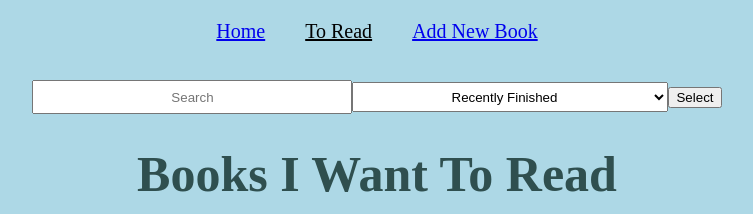
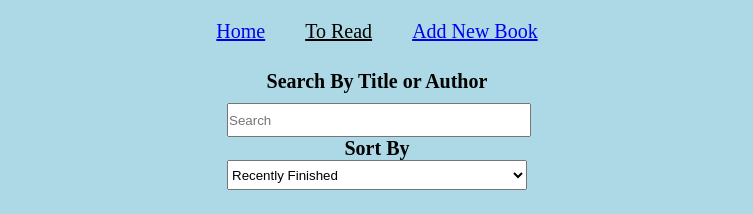
Before and after one commit to bwrosen20/phase-3-sinatra-react-project-frontend, a React (Create React App) app in the folder book-club-frontend/: page /to-read in a window 1280 px wide. Shown: the top 214 px of the page, without its empty margins (263-1016 px from the left). Built offline with nearby package versions, Linux system fonts and the light colour scheme; no server answers.

Commit message:
filter shower works. looks weird but works

```diff
--- a/book-club-frontend/src/components/App.js
+++ b/book-club-frontend/src/components/App.js
@@ -14,6 +14,7 @@ function App() {
     input:"",
     filter:"Recently Finished"
 })
+  const [showFilters,setShowFilters]=useState(true)
   const history=useHistory()
 
   useEffect(()=>{
@@ -33,9 +34,11 @@ function App() {
 
   function handleChange(event){
     setFilterData({...filterData,[event.target.name]:event.target.value})
+}
 
-
-}
+    function filterWillShow(value){
+      setShowFilters(value)
+    }
 
       let booksToDisplay=(books.filter((book)=>(((book.title).toLowerCase().includes((filterData.input).toLowerCase()))||((book.author).toLowerCase().includes((filterData.input).toLowerCase())))))
 
@@ -148,19 +151,19 @@ function App() {
 
     <div>
       <NavBar />
-      <Filters handleChange={handleChange} filterData={setFilterData}/>
+      {showFilters?<Filters handleChange={handleChange} filterData={setFilterData}/>:null}
       <Switch>
         <Route exact path="/to-read">
-          <ToReadPage books={booksToDisplay} handleClick={handleClick}/>
+          <ToReadPage books={booksToDisplay} handleClick={handleClick} filterWillShow={filterWillShow}/>
         </Route>
         <Route exact path="/new-book">
-          <NewBook handleFormSubmit={handleFormSubmit}/>
+          <NewBook handleFormSubmit={handleFormSubmit} filterWillShow={filterWillShow}/>
         </Route>
         <Route exact path="/book/:id">
-          <BookPage books={books} onDeleteBook={onDeleteBook} finishedBook={finishedBook} onNewNote={onNewNote} onUpdatedBook={onUpdatedBook} handleDeleteNote={handleDeleteNote}/>
+          <BookPage books={books} onDeleteBook={onDeleteBook} finishedBook={finishedBook} onNewNote={onNewNote} onUpdatedBook={onUpdatedBook} handleDeleteNote={handleDeleteNote} filterWillShow={filterWillShow}/>
         </Route>
         <Route path="/">
-          <Home books={booksToDisplay} handleClick={handleClick}/>
+          <Home books={booksToDisplay} handleClick={handleClick} filterWillShow={filterWillShow}/>
         </Route>
       </Switch>
 
--- a/book-club-frontend/src/components/BookPage.js
+++ b/book-club-frontend/src/components/BookPage.js
@@ -4,19 +4,15 @@ import Note from './Note'
 import NewNote from './NewNote'
 import EditBook from './EditBook'
 
-function BookPage({books, onDeleteBook, finishedBook, onNewNote, onUpdatedBook, handleDeleteNote}){
+function BookPage({books, onDeleteBook, finishedBook, onNewNote, onUpdatedBook, handleDeleteNote, filterWillShow}){
 
     const {id}=useParams()
-
-
-   const book=books.find((book)=>book.id===parseInt(id))
-
-
-
+    const book=books.find((book)=>book.id===parseInt(id))
     const [addNote,setAddNote]=useState(false)
     const [editBook,setEditBook]=useState(false)
     const {title,author,genre,blurb,read,image_url,notes}=book
 
+    filterWillShow(false)
 
 
     function deleteBook(){
--- a/book-club-frontend/src/components/Filters.js
+++ b/book-club-frontend/src/components/Filters.js
@@ -8,7 +8,7 @@ function Filters({filterData,handleChange}){
 
     return <div className="filterContainer">
 
-
+            <label>Search By Title or Author
             <input
                 placeholder="Search"
                 type="text"
@@ -17,6 +17,8 @@ function Filters({filterData,handleChange}){
                 value={filterData.input}
                 onChange={handleChange}
             />
+            </label>
+            <label>Sort By
             <select
             placeholder="Sort By"
             name="filter"
@@ -28,7 +30,7 @@ function Filters({filterData,handleChange}){
                 <option>Title</option>
                 <option>Rating</option>
             </select>
-            <button>Select</button>
+            </label>
 
     </div>
 }
--- a/book-club-frontend/src/components/Home.js
+++ b/book-club-frontend/src/components/Home.js
@@ -1,8 +1,9 @@
 import React from 'react'
 import Book from './Book'
 
-function Home({books, handleClick}){
+function Home({books, handleClick, filterWillShow}){
 
+    filterWillShow(true)
 
 return <div>
 
--- a/book-club-frontend/src/components/NewBook.js
+++ b/book-club-frontend/src/components/NewBook.js
@@ -1,6 +1,6 @@
 import React, {useState} from 'react'
 
-function NewBook({handleFormSubmit}){
+function NewBook({handleFormSubmit, filterWillShow}){
     const [input,setInput]=useState({
         id:"",
         title:"",
@@ -12,6 +12,8 @@ function NewBook({handleFormSubmit}){
         notes:[]
     })
     const [submitted,setSubmitted]=useState(false)
+
+    filterWillShow(false)
 
     function handleInput(event){
         setInput({
--- a/book-club-frontend/src/components/ToReadPage.js
+++ b/book-club-frontend/src/components/ToReadPage.js
@@ -1,8 +1,9 @@
 import React from 'react'
 import Book from './Book'
 
-function ToReadPage({books, handleClick}){
+function ToReadPage({books, handleClick, filterWillShow}){
 
+    filterWillShow(true)
 
 return <div>
       <h1 className="bigwords">Books I Want To Read</h1>
--- a/book-club-frontend/src/index.css
+++ b/book-club-frontend/src/index.css
@@ -102,7 +102,6 @@ label{
   padding: 2px 16px;
   height:auto;
   text-align:center;
-
   width:60%;
   margin:auto;
 
@@ -197,22 +196,21 @@ label{
 }
 
 .filterContainer{
-  color:white;
+  text-align:center;
   font-size:20px;
-  text-align:center;
   height:10px;
-  width:100%;
-  margin-top:10px;
-
+  width:300px;
+  margin:auto;
+  margin-bottom:125px;
+  margin-top:20px;
 
 
 }
 
 .filterInput{
-  width:25%;
+  width:100%;
   height:30px;
   padding:0px;
-  text-align:center;
-  margin-top:20px;
+  color:black;
 
 }
```
